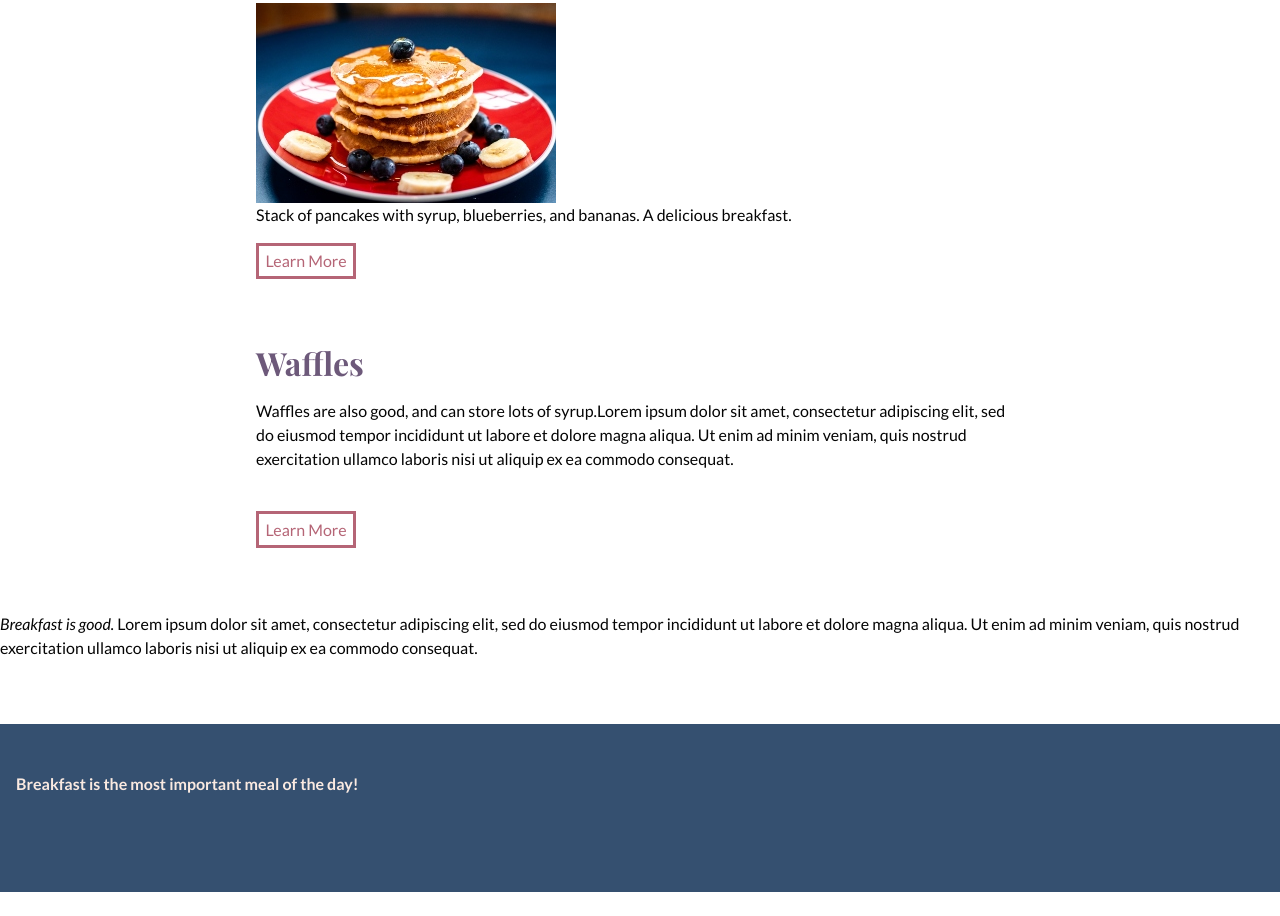
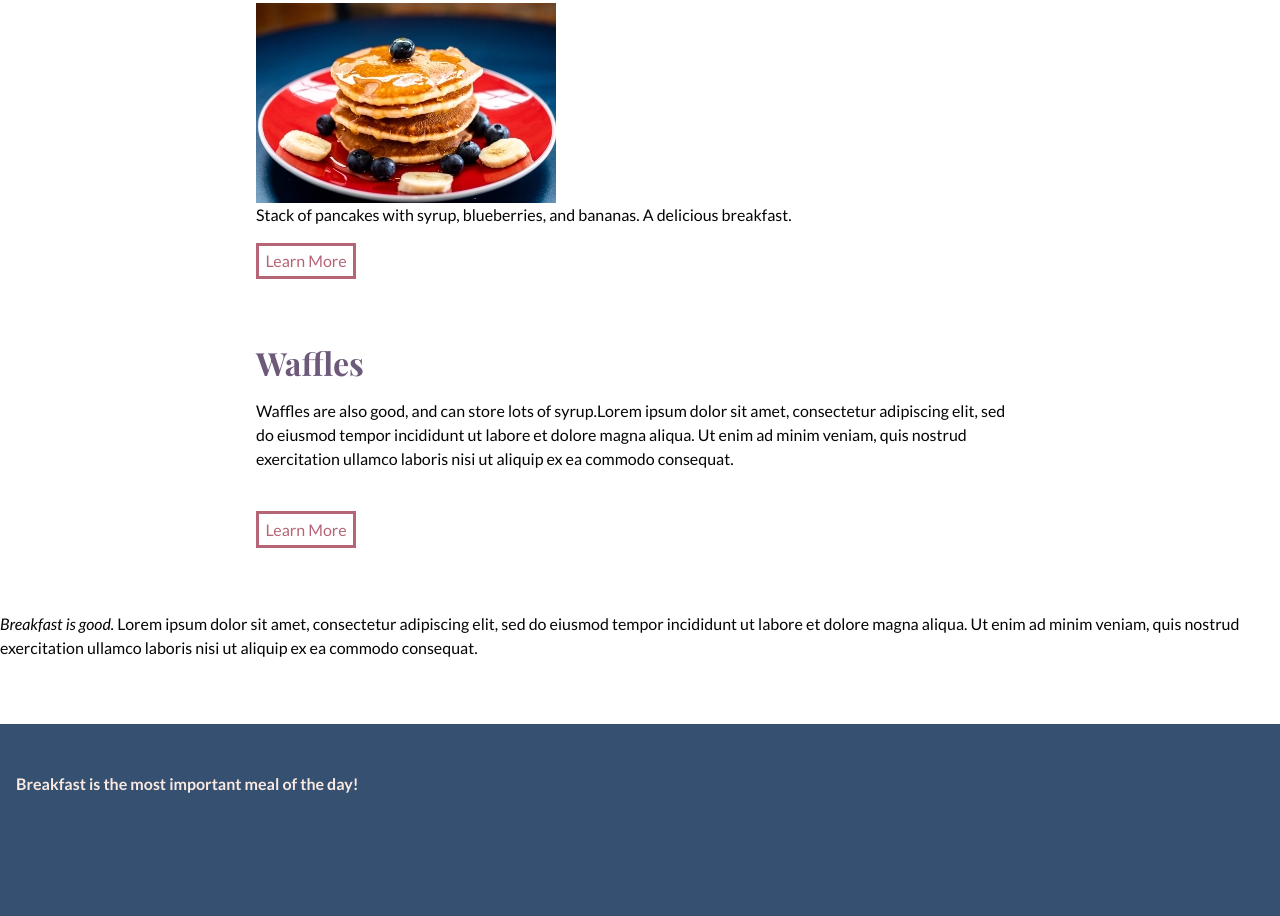
Before and after one commit to is-120-winter-2023/css-fonts-and-a-button-e-b11, a website: page index.html in a window 1280 px wide. Shown: the part 1237-2153 px from the top of the page. Before the commit the page ends 2129 px from the top, so only its background shows below. Drawn offline with nearby package versions, Linux system fonts and the light colour scheme; a web font is replaced by a local one.

Commit message:
footer update

```diff
--- a/styles/main.css
+++ b/styles/main.css
@@ -144,7 +144,7 @@ aside {
   margin-bottom: 4em;
 }
 
-footer p {
+footer {
   background-color: var(--indigo);
   color: var(--sandy);
   padding: 3rem 1rem 6rem;
```
